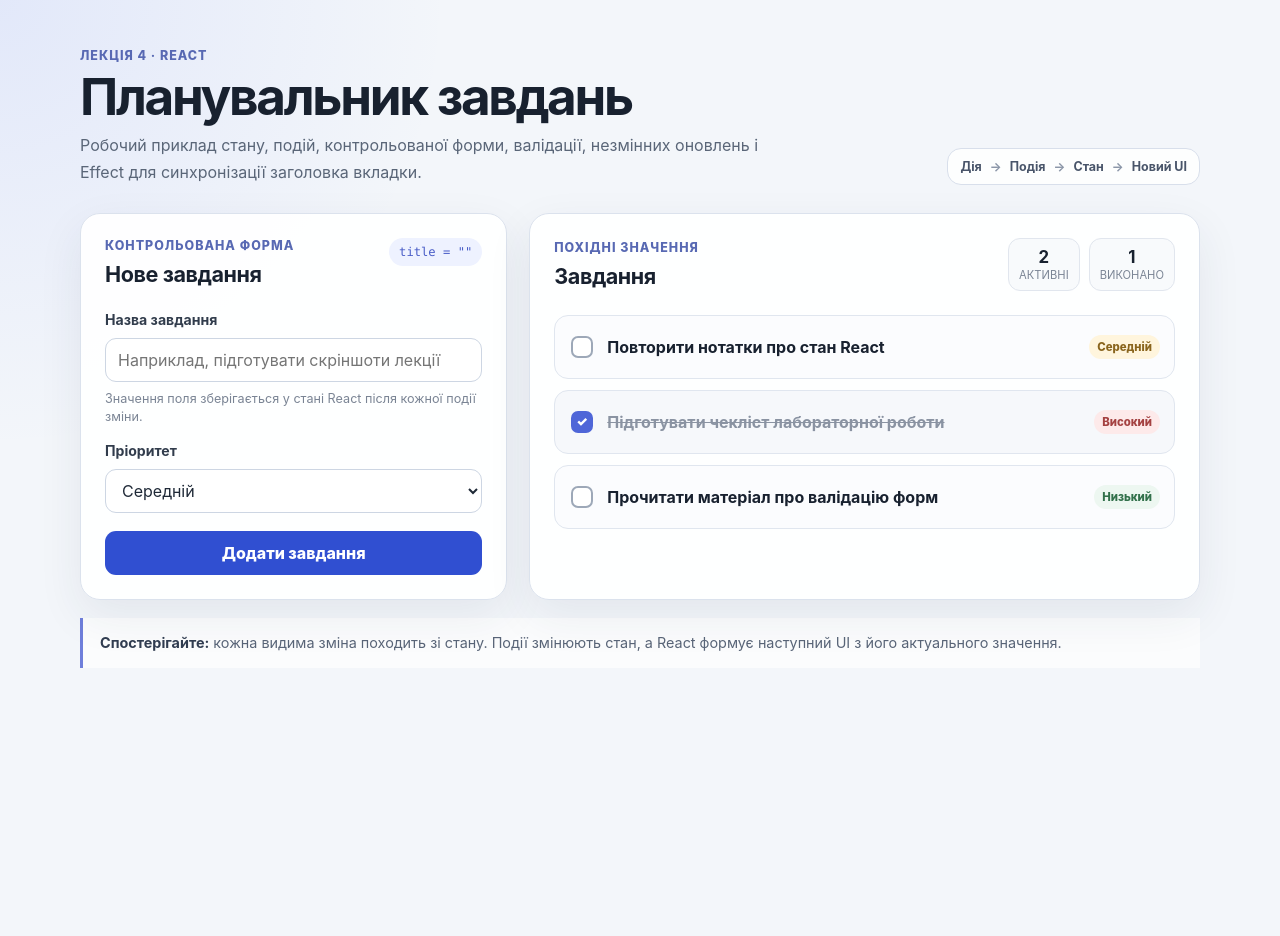
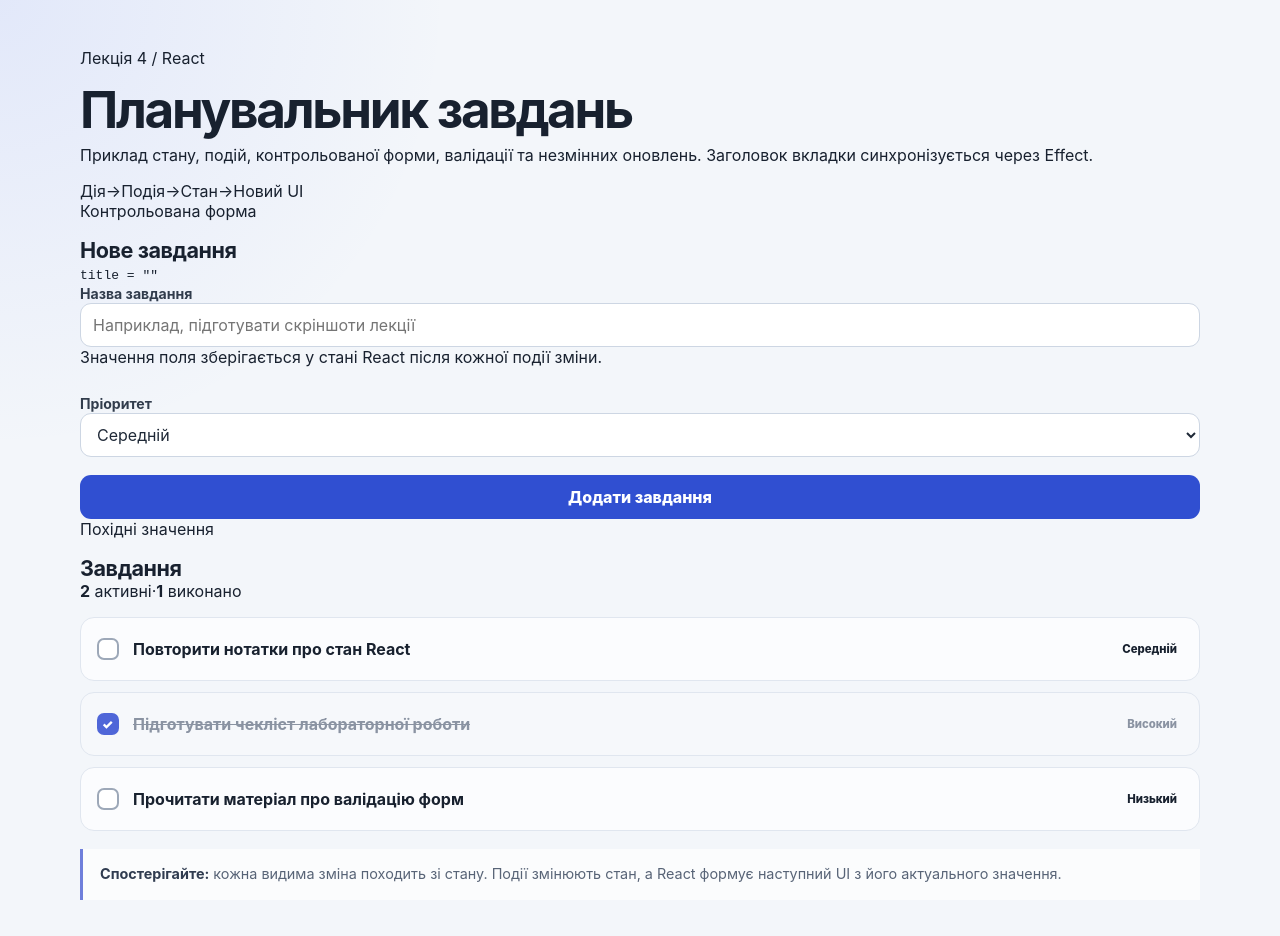
Before and after one commit to Aroxed/ui-programming-course, a React (Vite) app in the folder examples/lecture-04-state-events-forms/: page / in a window 1280 px wide. Before the commit the page ends 800 px from the top, so only its background shows below. Built offline with nearby package versions, Linux system fonts and the light colour scheme.

Commit message:
Rebuild Lecture 4 UI with minimal course design

```diff
--- a/examples/lecture-04-state-events-forms/src/App.jsx
+++ b/examples/lecture-04-state-events-forms/src/App.jsx
@@ -89,38 +89,37 @@ export default function App() {
 
   return (
     <main className="page-shell">
-      <header className="hero">
-        <div>
-          <p className="eyebrow">Лекція 4 · React</p>
+      <header className="page-header">
+        <p className="course-meta">Лекція 4 / React</p>
         <h1>Планувальник завдань</h1>
-          <p className="hero-copy">
-            Робочий приклад стану, подій, контрольованої форми, валідації,
-            незмінних оновлень і Effect для синхронізації заголовка вкладки.
+        <p className="page-intro">
+          Приклад стану, подій, контрольованої форми, валідації та незмінних оновлень.
+          Заголовок вкладки синхронізується через Effect.
         </p>
-        </div>
 
-        <div className="flow" aria-label="Цикл оновлення React">
+        <div className="flow-line" aria-label="Цикл оновлення React">
           <span>Дія</span>
-          <b>→</b>
+          <span aria-hidden="true">→</span>
           <span>Подія</span>
-          <b>→</b>
+          <span aria-hidden="true">→</span>
           <span>Стан</span>
-          <b>→</b>
+          <span aria-hidden="true">→</span>
           <span>Новий UI</span>
         </div>
       </header>
 
-      <section className="dashboard" aria-label="Застосунок керування завданнями">
-        <article className="panel form-panel">
-          <div className="panel-heading">
+      <section className="workspace" aria-label="Застосунок керування завданнями">
+        <article className="workspace-section form-section">
+          <div className="section-heading">
             <div>
-              <p className="section-kicker">Контрольована форма</p>
+              <p className="section-label">Контрольована форма</p>
               <h2>Нове завдання</h2>
             </div>
-            <span className="state-badge">title = {JSON.stringify(title)}</span>
+            <code className="state-readout">title = {JSON.stringify(title)}</code>
           </div>
 
           <form onSubmit={handleSubmit} noValidate>
+            <div className="field">
               <label htmlFor="task-title">Назва завдання</label>
               <input
                 id="task-title"
@@ -134,15 +133,17 @@ export default function App() {
               />
 
               {error ? (
-              <p className="form-message error" id="title-error" role="alert">
+                <p className="field-note error" id="title-error" role="alert">
                   {error}
                 </p>
               ) : (
-              <p className="form-message" id="title-help">
+                <p className="field-note" id="title-help">
                   Значення поля зберігається у стані React після кожної події зміни.
                 </p>
               )}
+            </div>
 
+            <div className="field">
               <label htmlFor="task-priority">Пріоритет</label>
               <select
                 id="task-priority"
@@ -154,6 +155,7 @@ export default function App() {
                 <option value="medium">Середній</option>
                 <option value="high">Високий</option>
               </select>
+            </div>
 
             <button className="primary-button" type="submit">
               Додати завдання
@@ -161,23 +163,18 @@ export default function App() {
           </form>
         </article>
 
-        <article className="panel tasks-panel">
-          <div className="panel-heading task-heading">
+        <article className="workspace-section tasks-section">
+          <div className="section-heading tasks-heading">
             <div>
-              <p className="section-kicker">Похідні значення</p>
+              <p className="section-label">Похідні значення</p>
               <h2>Завдання</h2>
             </div>
 
-            <div className="stats" aria-label="Лічильники завдань">
-              <div>
-                <strong>{openCount}</strong>
-                <span>активні</span>
-              </div>
-              <div>
-                <strong>{completedCount}</strong>
-                <span>виконано</span>
-              </div>
-            </div>
+            <p className="task-summary" aria-label="Лічильники завдань">
+              <strong>{openCount}</strong> активні
+              <span aria-hidden="true">·</span>
+              <strong>{completedCount}</strong> виконано
+            </p>
           </div>
 
           <ul className="task-list">
@@ -194,9 +191,7 @@ export default function App() {
 
                 <div className="task-copy">
                   <span className="task-title">{task.title}</span>
-                  <span className={`priority priority-${task.priority}`}>
-                    {priorityLabels[task.priority]}
-                  </span>
+                  <span className="priority">{priorityLabels[task.priority]}</span>
                 </div>
               </li>
             ))}
```
Lines whose indentation alone changed are shown as unchanged.
